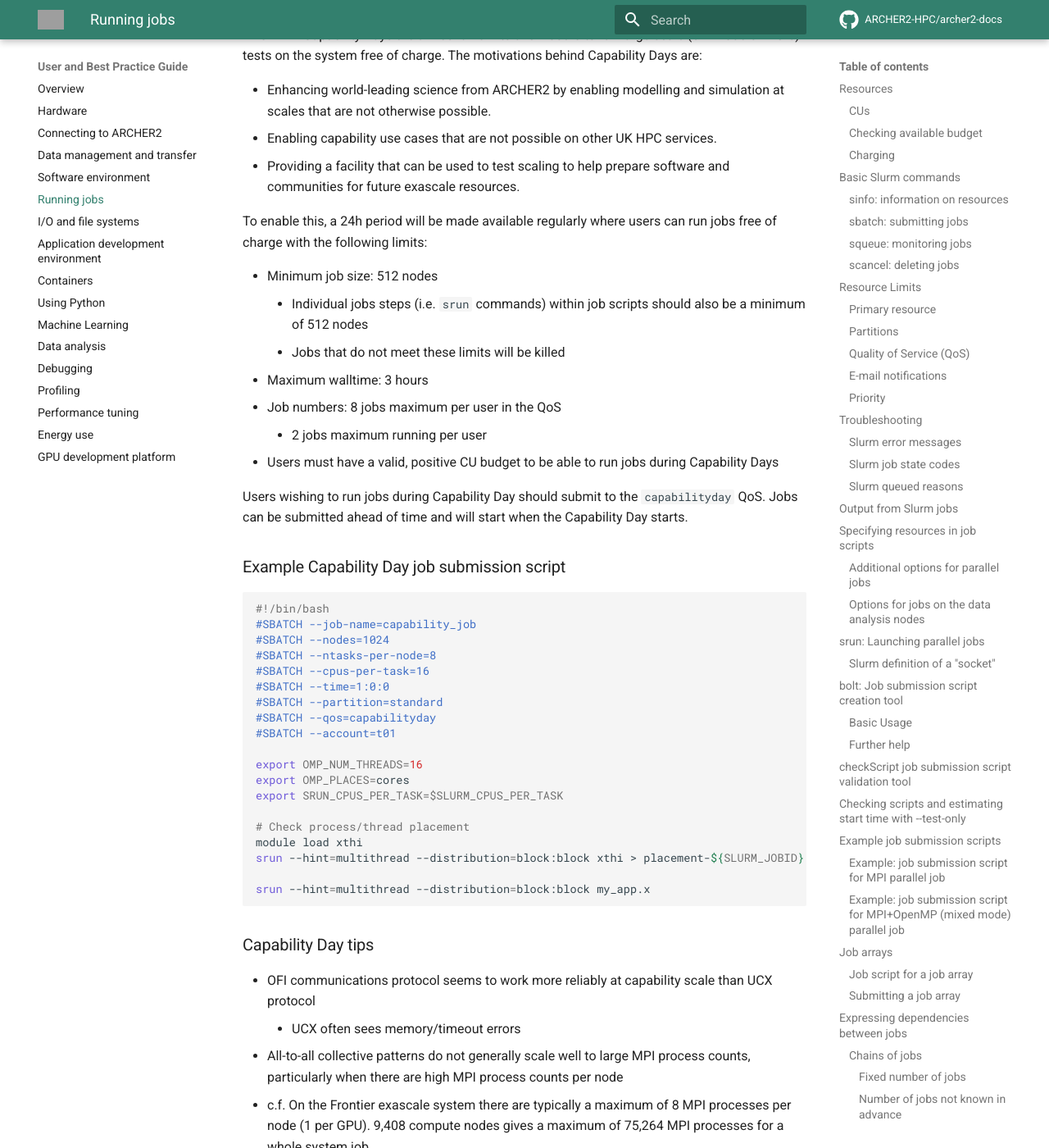
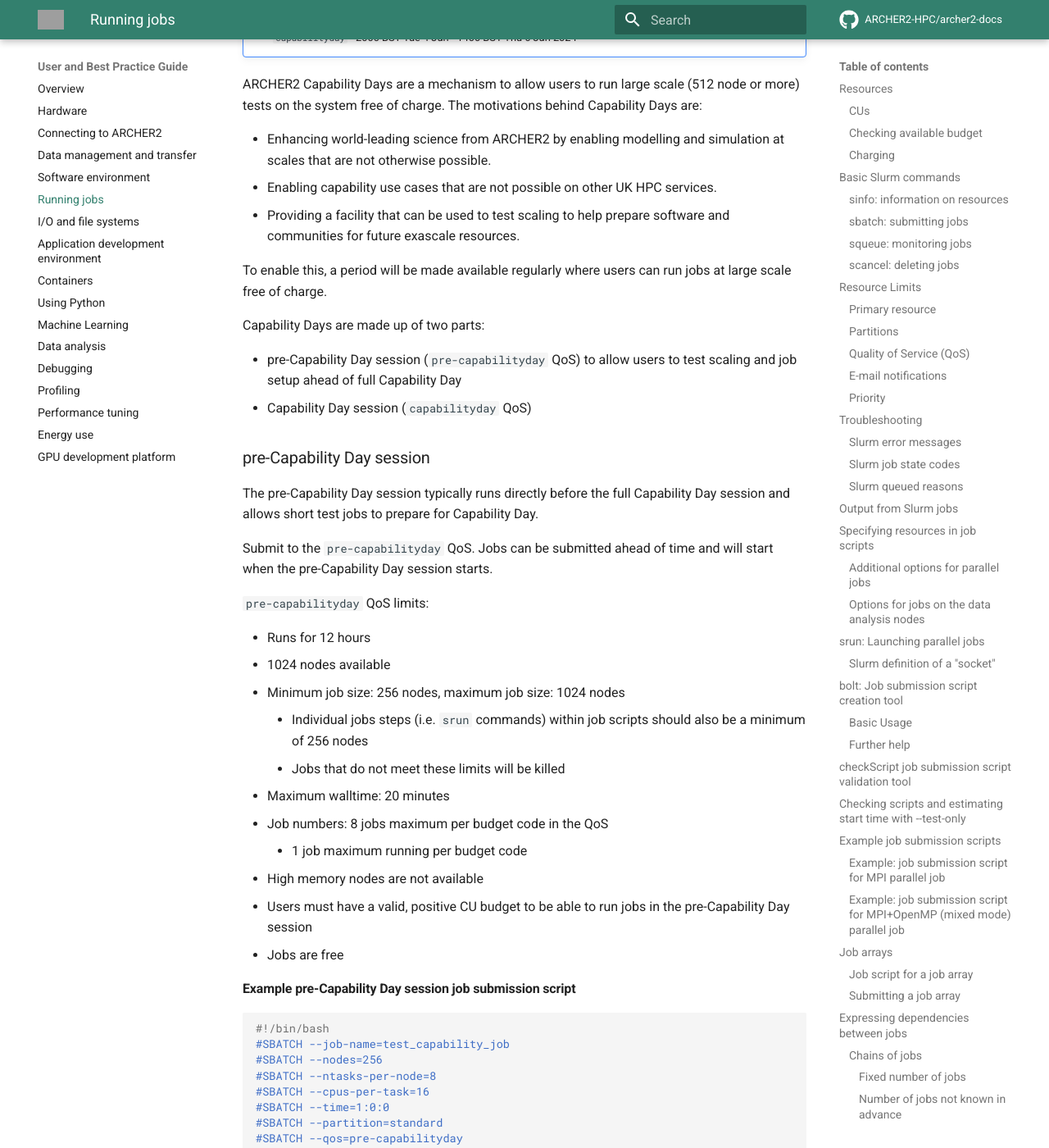
Before and after one commit to ARCHER2-HPC/archer2-docs, an MkDocs documentation site: the page built from docs/user-guide/scheduler.md, in a window 1280 px wide and 1400 px high, scrolled down 49695 px. Shown: the whole window at 82% size. Built offline with MkDocs 1.6.1 and Material for MkDocs 9.7.7, drawn with Linux system fonts in a browser that asks for light colours; comment, search, counter and statistics services are not loaded; some of the changed text lies outside the part shown; grey boxes are pictures that could not be loaded.

Commit message:
Adds docs on updated Capability Day

````diff
--- a/docs/user-guide/scheduler.md
+++ b/docs/user-guide/scheduler.md
@@ -2278,7 +2278,10 @@ Your request will be checked by the ARCHER2 User Administration team and, if app
 ## Capability Days
 
 !!! important
-    The next ARCHER2 Capability Day is 0900 14 Mar - 0900 15 Mar 2024.
+    The next ARCHER2 Capability Day is 4 - 6 June 2024:
+
+    - `pre-capabilityday` - 0800-2000 BST, Tue 4 Jun 2024
+    - `capabilityday` - 2000 BST Tue 4 Jun - 1400 BST Thu 6 Jun 2024
 
 ARCHER2 Capability Days are a mechanism to allow users to run large scale (512 node or more) tests
 on the system free of charge. The motivations behind Capability Days are:
@@ -2287,21 +2290,82 @@ on the system free of charge. The motivations behind Capability Days are:
 - Enabling capability use cases that are not possible on other UK HPC services.
 - Providing a facility that can be used to test scaling to help prepare software and communities for future exascale resources.
 
-To enable this, a 24h period will be made available regularly where users can run jobs free of
-charge with the following limits:
-
-- Minimum job size: 512 nodes
+To enable this, a period will be made available regularly where users can run jobs at large scale free of
+charge.
+
+Capability Days are made up of two parts:
+
+- pre-Capability Day session (`pre-capabilityday` QoS) to allow users to test scaling and job setup ahead of full Capability Day
+- Capability Day session (`capabilityday` QoS)
+
+### pre-Capability Day session
+
+The pre-Capability Day session typically runs directly before the full Capability Day session and allows
+short test jobs to prepare for Capability Day.
+
+Submit to the `pre-capabilityday` QoS. Jobs can be submitted ahead of time and will start when the pre-Capability Day
+session starts.
+
+`pre-capabilityday` QoS limits:
+
+- Runs for 12 hours
+- 1024 nodes available
+- Minimum job size: 256 nodes, maximum job size: 1024 nodes
+    - Individual jobs steps (i.e. `srun` commands) within job scripts should also be a minimum of 256 nodes
+    - Jobs that do not meet these limits will be killed
+- Maximum walltime: 20 minutes
+- Job numbers: 8 jobs maximum per budget code in the QoS
+    - 1 job maximum running per budget code
+- High memory nodes are not available
+- Users must have a valid, positive CU budget to be able to run jobs in the pre-Capability Day session
+- Jobs are free
+
+#### Example pre-Capability Day session job submission script
+
+```slurm
+#!/bin/bash
+#SBATCH --job-name=test_capability_job
+#SBATCH --nodes=256
+#SBATCH --ntasks-per-node=8
+#SBATCH --cpus-per-task=16
+#SBATCH --time=1:0:0
+#SBATCH --partition=standard
+#SBATCH --qos=pre-capabilityday
+#SBATCH --account=t01
+
+export OMP_NUM_THREADS=16
+export OMP_PLACES=cores
+export SRUN_CPUS_PER_TASK=$SLURM_CPUS_PER_TASK
+
+# Check process/thread placement
+module load xthi
+srun --hint=multithread --distribution=block:block xthi > placement-${SLURM_JOBID}.out
+
+srun --hint=multithread --distribution=block:block my_app.x
+```
+
+### Capability Day session
+
+The Capability Day session typically runs directly after the pre-Capability Day session.
+
+Submit to the `capability` QoS. Jobs can be submitted ahead of time and will start when the Capability Day
+session starts.
+
+`capabilityday` QoS limits:
+
+- Runs for 42 hours
+- 4096 nodes available
+- Minimum job size: 512 nodes, maximum job size: 4096 nodes
     - Individual jobs steps (i.e. `srun` commands) within job scripts should also be a minimum of 512 nodes
     - Jobs that do not meet these limits will be killed
-- Maximum walltime: 3 hours
-- Job numbers: 8 jobs maximum per user in the QoS
-    - 2 jobs maximum running per user
-- Users must have a valid, positive CU budget to be able to run jobs during Capability Days
-
-Users wishing to run jobs during Capability Day should submit to the `capabilityday` QoS. Jobs can be
-submitted ahead of time and will start when the Capability Day starts.
-
-### Example Capability Day job submission script
+- Maximum walltime: 1 hour
+- Job numbers: 16 jobs maximum per budget code in the QoS
+    - 2 jobs maximum running per budget code
+- High memory nodes are not available
+- Users must have a valid, positive CU budget to be able to run jobs in the pre-Capability Day session
+- Jobs are free
+
+#### Example Capability Day job submission script
 
 ```slurm
 #!/bin/bash
````
